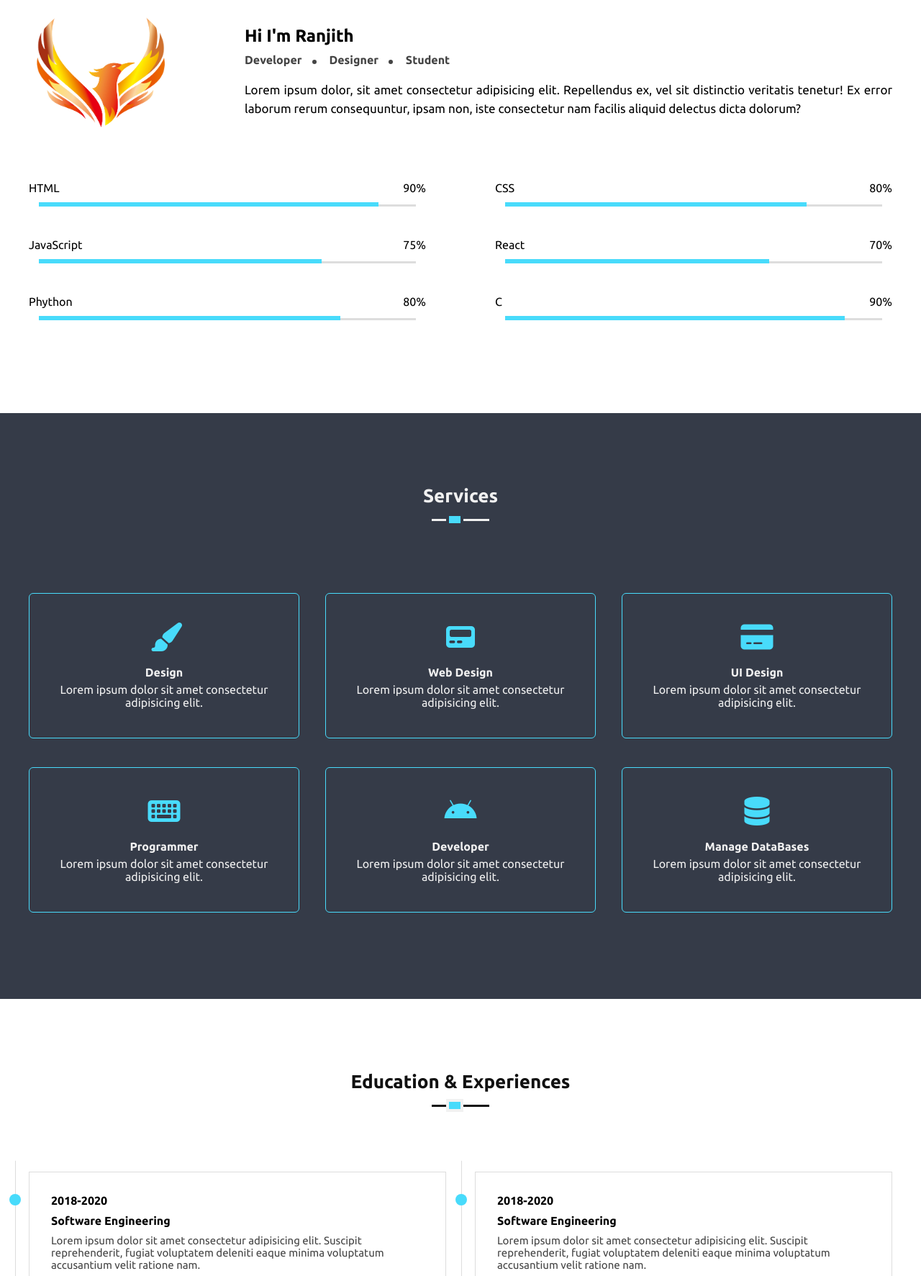
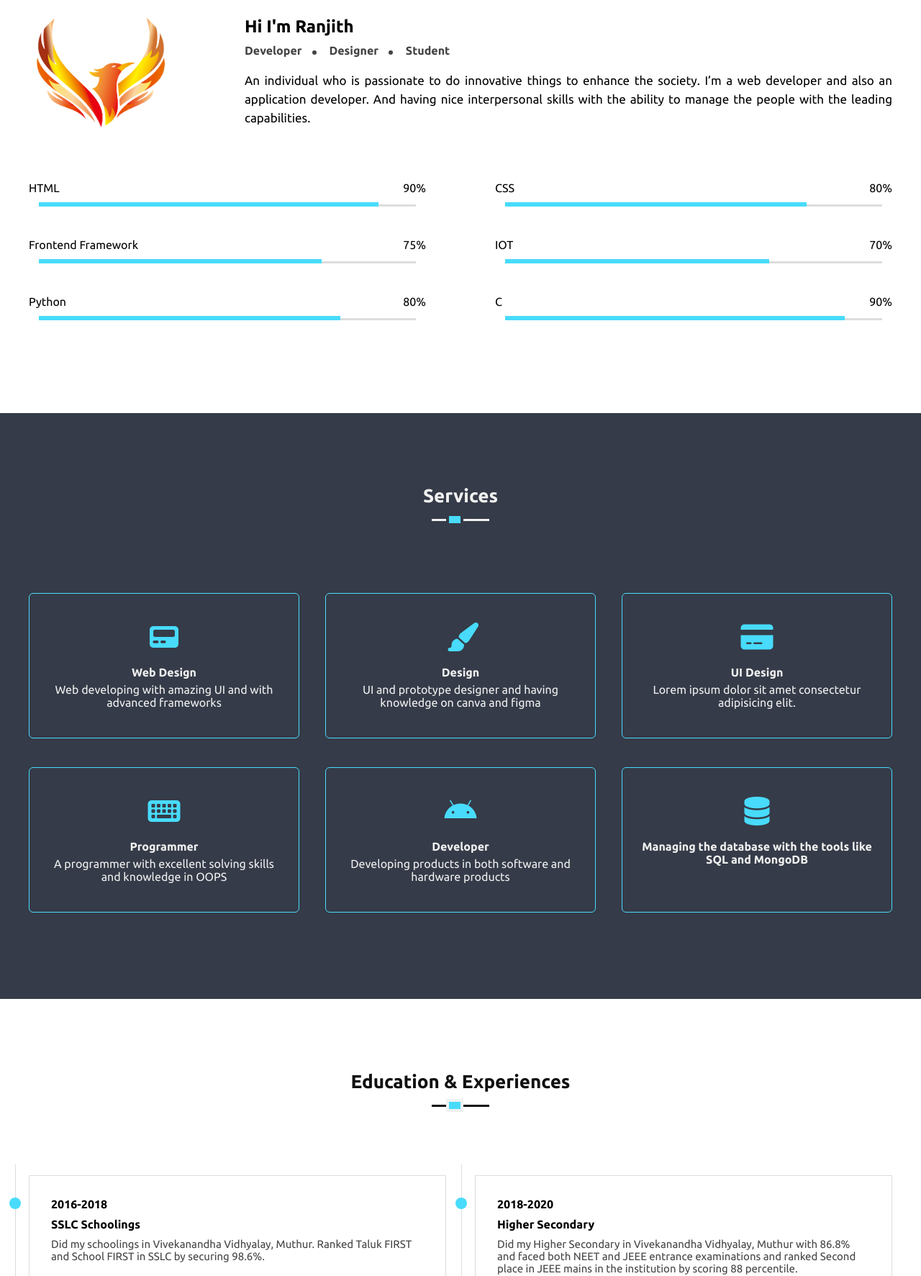
Before and after one commit to RANJITHKUMAR-E/Portfolio, a plain HTML site: page index.html in a window 1280 px wide. Shown: the part 1027-2800 px from the top of the page at 72% size. Drawn offline with nearby package versions, Linux system fonts and the light colour scheme.

Commit message:
Added te detalis 01

```diff
--- a/css/style.css
+++ b/css/style.css
@@ -371,7 +371,7 @@ section.dark .section-title::before {
     width: calc(50% - 20px);
     background-color: #ffff;
     border: 1px solid #ddd;
-    margin: 10px 0;
+    margin: 15px 0;
     padding: 30px;
     position: relative;
 }
--- a/index.html
+++ b/index.html
@@ -56,13 +56,14 @@
                 <div class="social-media">
                     <a href="#" class="fab fa-facebook-f"></a>
                     <a href="https://www.linkedin.com/in/ranjith-kumar-e/" target="top" class="fab fa-linkedin-in"></a>
-                    <a href="http://instagram.com/ranjith_rk_02?utm_source=qr" class="fab fa-instagram"></a>
-                    <a href="https://github.com/RANJITHKUMAR-E" class="fab fa-github"></a>
+                    <a href="http://instagram.com/ranjith_rk_02?utm_source=qr" target="top"
+                        class="fab fa-instagram"></a>
+                    <a href="https://github.com/RANJITHKUMAR-E" target="top" class="fab fa-github"></a>
                     <a href="https://twitter.com/Ranjith_RK_2" target="_top" class="fab fa-twitter"></a>
                 </div>
                 <div class="buttons">
                     <a href="#">Contact me</a>
-                    <a href="#">Download CV</a>
+                    <a href="./images/RanjithKumar_CV.png" download>Download CV</a>
                 </div>
             </div>
         </div>
@@ -82,10 +83,9 @@
                         <span>Student</span>
                     </h3>
                     <p>
-                        Lorem ipsum dolor, sit amet consectetur adipisicing elit. Repellendus ex, vel sit distinctio
-                        veritatis tenetur! Ex error laborum rerum consequuntur, ipsam non, iste consectetur nam facilis
-                        aliquid delectus dicta dolorum?
-
+                        An individual who is passionate to do innovative things to enhance the society. I’m a web
+                        developer and also an application developer. And having nice interpersonal skills with the
+                        ability to manage the people with the leading capabilities.
                     </p>
                 </div>
             </div>
@@ -108,7 +108,7 @@
 
                 <div class="skill">
                     <div class="skill-info">
-                        <span>JavaScript</span>
+                        <span>Frontend Framework</span>
                         <span>75%</span>
                     </div>
                     <div class="skill-bar js"></div>
@@ -116,7 +116,7 @@
 
                 <div class="skill">
                     <div class="skill-info">
-                        <span>React</span>
+                        <span>IOT</span>
                         <span>70%</span>
                     </div>
                     <div class="skill-bar react"></div>
@@ -124,7 +124,7 @@
 
                 <div class="skill">
                     <div class="skill-info">
-                        <span>Phython</span>
+                        <span>Python</span>
                         <span>80%</span>
                     </div>
                     <div class="skill-bar python"></div>
@@ -147,14 +147,14 @@
             <h1 class="section-title">Services</h1>
             <div class="services">
                 <div class="service">
+                    <i class="icon fas fa-pager"></i>
+                    <h4>Web Design</h4>
+                    <p>Web developing with amazing UI and with advanced frameworks</p>
+                </div>
+                <div class="service">
                     <i class="icon fas fa-paint-brush"></i>
                     <h4>Design</h4>
-                    <p>Lorem ipsum dolor sit amet consectetur adipisicing elit.</p>
-                </div>
-                <div class="service">
-                    <i class="icon fas fa-pager"></i>
-                    <h4>Web Design</h4>
-                    <p>Lorem ipsum dolor sit amet consectetur adipisicing elit.</p>
+                    <p>UI and prototype designer and having knowledge on canva and figma</p>
                 </div>
                 <div class="service">
                     <i class="icon fas fa-credit-card"></i>
@@ -164,17 +164,17 @@
                 <div class="service">
                     <i class="icon fas fa-keyboard"></i>
                     <h4>Programmer</h4>
-                    <p>Lorem ipsum dolor sit amet consectetur adipisicing elit.</p>
+                    <p>A programmer with excellent solving skills and knowledge in OOPS</p>
                 </div>
                 <div class="service">
                     <i class="icon fab fa-android"></i>
                     <h4>Developer</h4>
-                    <p>Lorem ipsum dolor sit amet consectetur adipisicing elit.</p>
+                    <p>Developing products in both software and hardware products</p>
                 </div>
                 <div class="service">
                     <i class="icon fas fa-database"></i>
-                    <h4>Manage DataBases</h4>
-                    <p>Lorem ipsum dolor sit amet consectetur adipisicing elit.</p>
+                    <h4>Managing the database with the tools like SQL and MongoDB</h4>
+                    <p></p>
                 </div>
 
             </div>
@@ -188,52 +188,29 @@
             <h1 class="section-title">Education & Experiences</h1>
             <div class="time-line">
                 <div class="block">
-                    <h4>2018-2020</h4>
-                    <h3>Software Engineering</h3>
+                    <h4>2016-2018</h4>
+                    <h3>SSLC Schoolings</h3>
                     <p>
-                        Lorem ipsum dolor sit amet consectetur adipisicing elit. Suscipit reprehenderit, fugiat
-                        voluptatem
-                        deleniti eaque minima voluptatum accusantium velit ratione nam.
+                        Did my schoolings in Vivekanandha Vidhyalay, Muthur. Ranked Taluk FIRST and School FIRST in SSLC
+                        by securing 98.6%.
                     </p>
                 </div>
                 <div class="block">
                     <h4>2018-2020</h4>
-                    <h3>Software Engineering</h3>
+                    <h3>Higher Secondary</h3>
                     <p>
-                        Lorem ipsum dolor sit amet consectetur adipisicing elit. Suscipit reprehenderit, fugiat
-                        voluptatem
-                        deleniti
-                        eaque minima voluptatum accusantium velit ratione nam.
+                        Did my Higher Secondary in Vivekanandha Vidhyalay, Muthur with 86.8% and faced both NEET and
+                        JEEE entrance examinations and ranked Second place in JEEE mains in the institution by scoring
+                        88 percentile.
                     </p>
                 </div>
                 <div class="block">
-                    <h4>2018-2020</h4>
+                    <h4>2020-2024</h4>
                     <h3>Software Engineering</h3>
                     <p>
-                        Lorem ipsum dolor sit amet consectetur adipisicing elit. Suscipit reprehenderit, fugiat
-                        voluptatem
-                        deleniti
-                        eaque minima voluptatum accusantium velit ratione nam.
-                    </p>
-                </div>
-                <div class="block">
-                    <h4>2018-2020</h4>
-                    <h3>Software Engineering</h3>
-                    <p>
-                        Lorem ipsum dolor sit amet consectetur adipisicing elit. Suscipit reprehenderit, fugiat
-                        voluptatem
-                        deleniti
-                        eaque minima voluptatum accusantium velit ratione nam.
-                    </p>
-                </div>
-                <div class="block">
-                    <h4>2018-2020</h4>
-                    <h3>Software Engineering</h3>
-                    <p>
-                        Lorem ipsum dolor sit amet consectetur adipisicing elit. Suscipit reprehenderit, fugiat
-                        voluptatem
-                        deleniti
-                        eaque minima voluptatum accusantium velit ratione nam.
+                        Pursuing my bachelors in Computer Science Engineering from Kongu Engineering College, Perundurai
+                        with current CGPA of
+                        9.70.
                     </p>
                 </div>
                 <div class="block">
@@ -359,8 +336,8 @@
             <div class="social-media">
                 <a href="#" class="fab fa-facebook-f"></a>
                 <a href="https://www.linkedin.com/in/ranjith-kumar-e/" target="top" class="fab fa-linkedin-in"></a>
-                <a href="http://instagram.com/ranjith_rk_02?utm_source=qr" class="fab fa-instagram"></a>
-                <a href="https://github.com/RANJITHKUMAR-E" class="fab fa-github"></a>
+                <a href="http://instagram.com/ranjith_rk_02?utm_source=qr" target="top" class="fab fa-instagram"></a>
+                <a href="https://github.com/RANJITHKUMAR-E" target="top" class="fab fa-github"></a>
                 <a href="https://twitter.com/Ranjith_RK_2" target="_top" class="fab fa-twitter"></a>
             </div>
         </div>
```
Also changed, not shown: images/RanjithKumar_CV.png (added).
